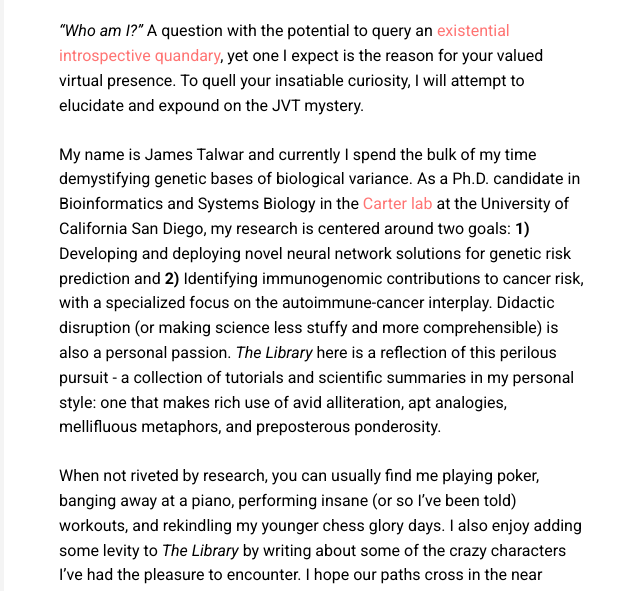
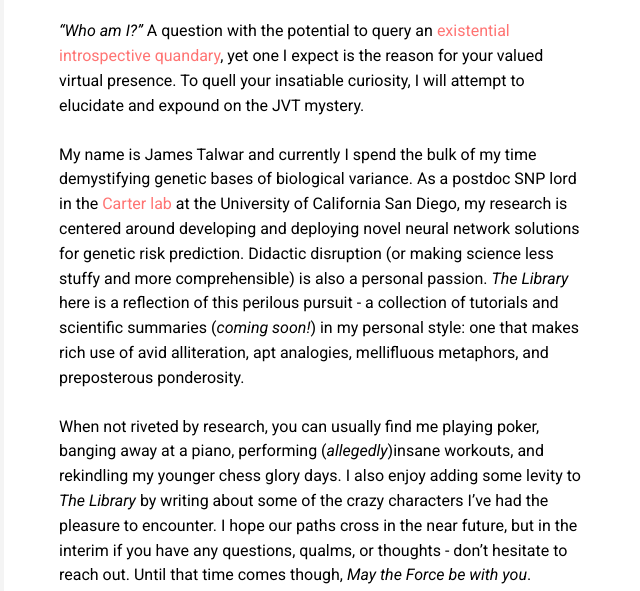
Before and after one commit to jvtalwar/jvtalwar.github.io, a plain HTML site: page dk-isle/index.html in a window 1280 px wide. Shown: the part 771-1362 px from the top of the page, without its empty margins (316-956 px from the left). Drawn offline with Linux system fonts and the light colour scheme; a web font is replaced by a local one.

Commit message:
Updated resume, intro page text

```diff
--- a/dk-isle/index.html
+++ b/dk-isle/index.html
@@ -126,8 +126,8 @@ if (!doNotTrack) {
          <p><img src="/img/dk-isle/TVJ.JPEG" alt="Challenger_Approaches"></p>
 <h3 id="welcome-to-span-stylecolor1e89c2thunderspandome-about-me">Welcome to <span style="color:#1E89C2"><em>Thunder</em></span>dome: About Me</h3>
 <p><span style="color:black"><em>“Who am I?”</em> A question with the potential to query an <a href="https://www.youtube.com/watch?v=AK2B5ffWR6g">existential introspective quandary</a>, yet one I expect is the reason for your valued virtual presence. To quell your insatiable curiosity, I will attempt to elucidate and expound on the JVT mystery.</span></p>
-<p><span style="color:black">My name is James Talwar and currently I spend the bulk of my time demystifying genetic bases of biological variance. As a Ph.D. candidate in Bioinformatics and Systems Biology in the <a href="https://carterlab.info/">Carter lab</a> at the University of California San Diego, my research is centered around two goals: <strong>1)</strong> Developing and deploying novel neural network solutions for genetic risk prediction and <strong>2)</strong> Identifying immunogenomic contributions to cancer risk, with a specialized focus on the autoimmune-cancer interplay. Didactic disruption (or making science less stuffy and more comprehensible) is also a personal passion.  <em>The Library</em> here is a reflection of this perilous pursuit - a collection of tutorials and scientific summaries in my personal style: one that makes rich use of avid alliteration, apt analogies, mellifluous metaphors, and preposterous ponderosity.</span></p>
-<p><span style="color:black">When not riveted by research, you can usually find me playing poker, banging away at a piano, performing insane (or so I’ve been told) workouts, and rekindling my younger chess glory days. I also enjoy adding some levity to <em>The Library</em> by writing about some of the crazy characters I’ve had the pleasure to encounter. I hope our paths cross in the near future, but in the interim if you have any questions, qualms, or thoughts - feel free to reach out. Otherwise I wish you good fortune: <em>May the odds be ever in your favor</em>!</span></p>
+<p><span style="color:black">My name is James Talwar and currently I spend the bulk of my time demystifying genetic bases of biological variance. As a postdoc SNP lord in the <a href="https://carterlab.info/">Carter lab</a> at the University of California San Diego, my research is centered around developing and deploying novel neural network solutions for genetic risk prediction. Didactic disruption (or making science less stuffy and more comprehensible) is also a personal passion. <em>The Library</em> here is a reflection of this perilous pursuit - a collection of tutorials and scientific summaries (<em>coming soon!</em>) in my personal style: one that makes rich use of avid alliteration, apt analogies, mellifluous metaphors, and preposterous ponderosity.</span></p>
+<p><span style="color:black">When not riveted by research, you can usually find me playing poker, banging away at a piano, performing (<em>allegedly</em>)insane  workouts, and rekindling my younger chess glory days. I also enjoy adding some levity to <em>The Library</em> by writing about some of the crazy characters I’ve had the pleasure to encounter. I hope our paths cross in the near future, but in the interim if you have any questions, qualms, or thoughts - don&rsquo;t hesitate to reach out. Until that time comes though, <em>May the Force be with you</em>.</span></p>
 
          <p class="social social--big">
 
```
Also changed, not shown: img/vroengard/ImmuneSurveillance/MsPacmanAIDifficulty.jpg (added), img/vroengard/ImmuneSurveillance/PacmanNormalDifficulty.jpg (added), img/vroengard/Koffee-ing.svg (added), 4 other files.
